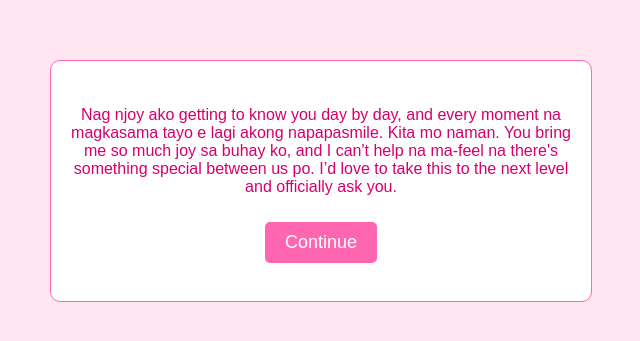
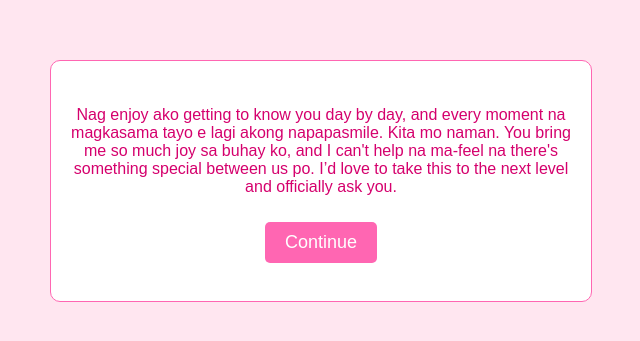
Before and after one commit to LilMushroom728/Hello-Atashi-no-Ai, a plain HTML site: page index.html in a window 1280 px wide. Shown: the part 239-580 px from the top of the page, 319-959 px from the left. Drawn offline with Linux system fonts and the light colour scheme.

Commit message:
Add files via upload

```diff
--- a/index.html
+++ b/index.html
@@ -45,7 +45,7 @@
 <body>
     <div class="modal" id="modal">
         <div class="modal-content">
-            <p>Nag njoy ako getting to know you day by day, and every moment na magkasama tayo e lagi akong napapasmile. Kita mo naman. You bring me so much joy sa buhay ko, and I can't help na ma-feel na there's something special between us po. I’d love to take this to the next level and officially ask you.</p>
+            <p>Nag enjoy ako getting to know you day by day, and every moment na magkasama tayo e lagi akong napapasmile. Kita mo naman. You bring me so much joy sa buhay ko, and I can't help na ma-feel na there's something special between us po. I’d love to take this to the next level and officially ask you.</p>
             <button id="continue">Continue</button>
         </div>
     </div>
```
